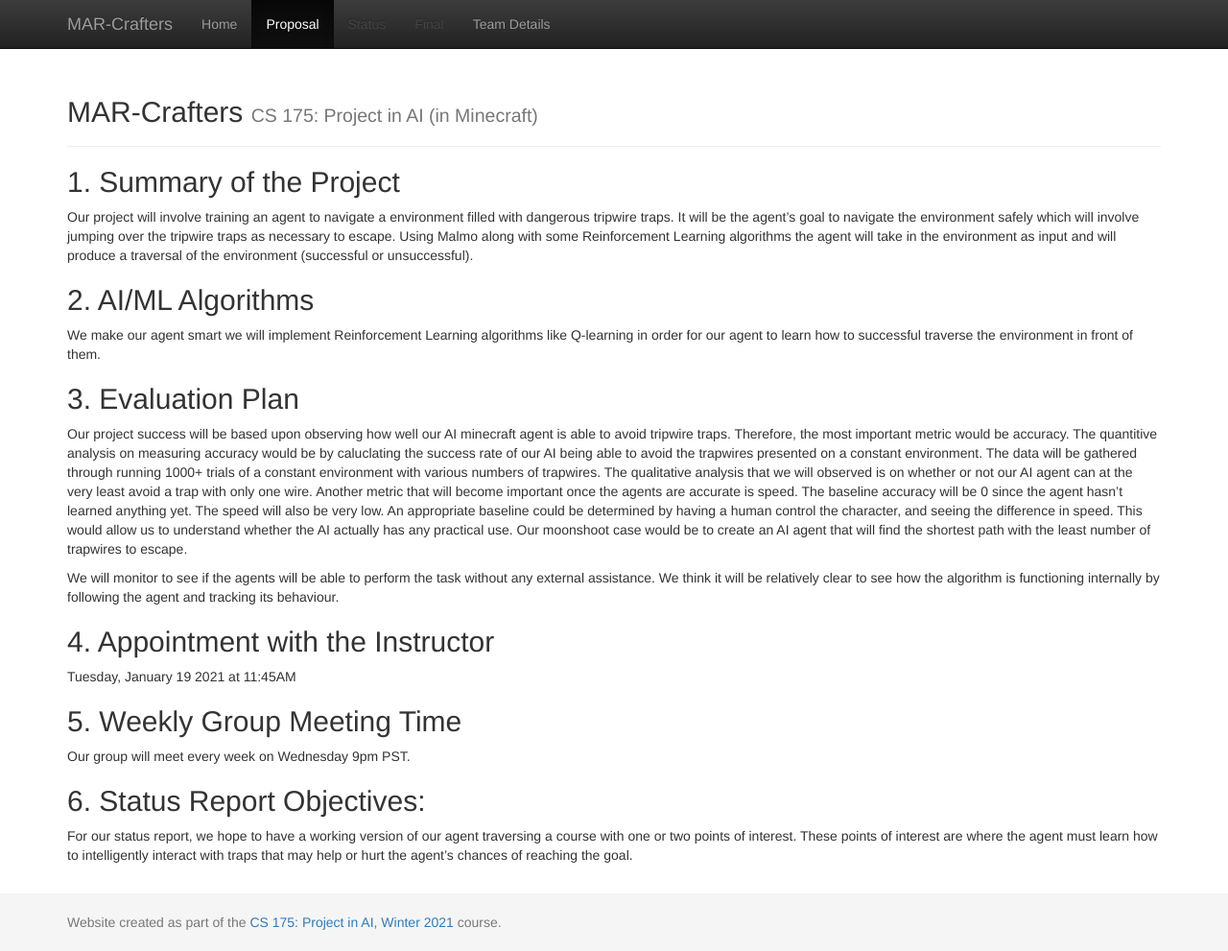
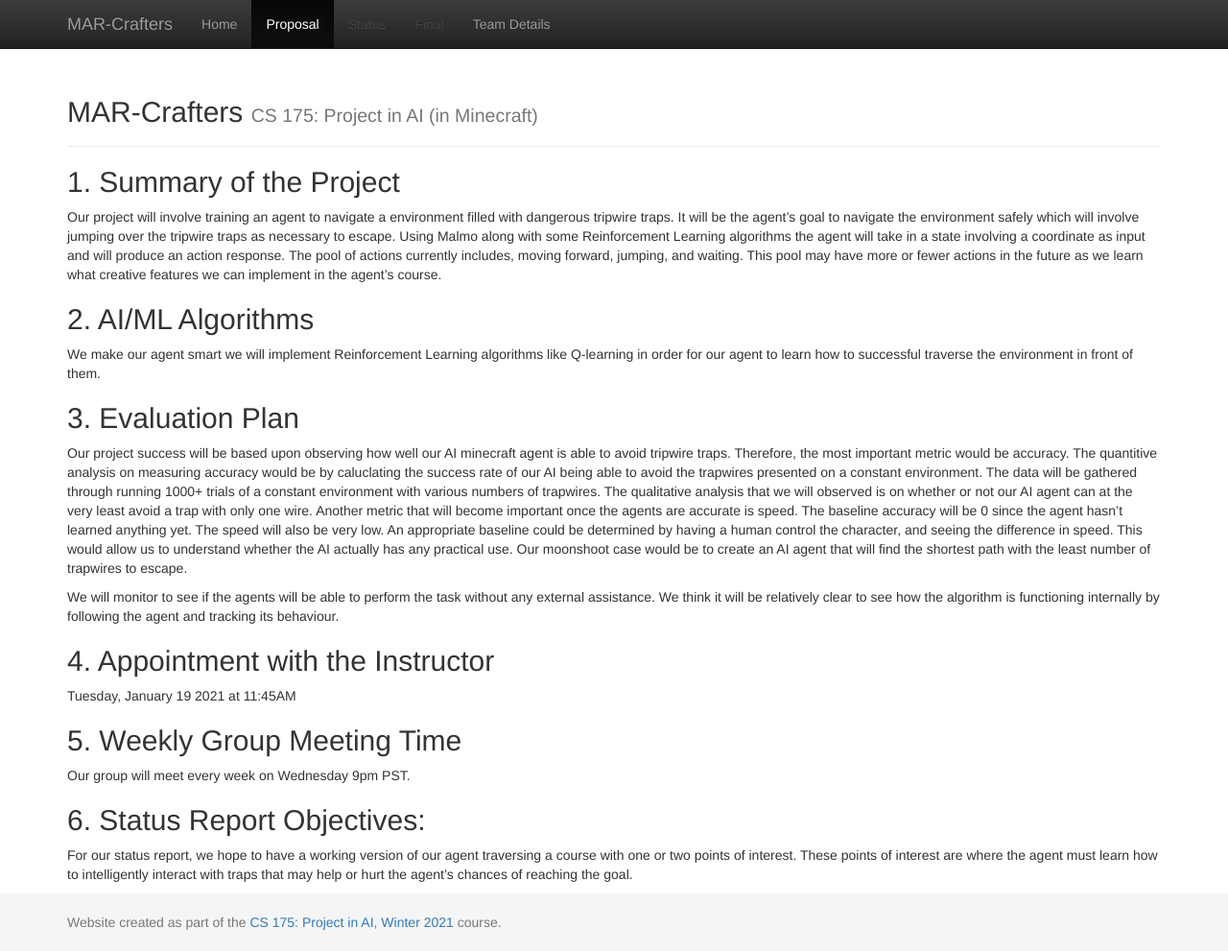
Before and after one commit to maxxdoan/DangerDungeon, a Jekyll site: the page built from docs/proposal.md, in a window 1280 px wide and 991 px high. Shown: the whole window at 96% size. Built offline with Jekyll 4.4.1, drawn with Linux system fonts in a browser that asks for light colours.

Commit message:
Update proposal.md

```diff
--- a/docs/proposal.md
+++ b/docs/proposal.md
@@ -5,7 +5,7 @@ title: Proposal
 
 ## 1. Summary of the Project
 
-Our project will involve training an agent to navigate a environment filled with dangerous tripwire traps. It will be the agent's goal to navigate the environment safely which will involve jumping over the tripwire traps as necessary to escape. Using Malmo along with some Reinforcement Learning algorithms the agent will take in the environment as input and will produce a traversal of the environment (successful or unsuccessful).
+Our project will involve training an agent to navigate a environment filled with dangerous tripwire traps. It will be the agent's goal to navigate the environment safely which will involve jumping over the tripwire traps as necessary to escape. Using Malmo along with some Reinforcement Learning algorithms the agent will take in a state involving a coordinate as input and will produce an action response. The pool of actions currently includes, moving forward, jumping, and waiting. This pool may have more or fewer actions in the future as we learn what creative features we can implement in the agent's course.
 
 ## 2. AI/ML Algorithms
 
```
